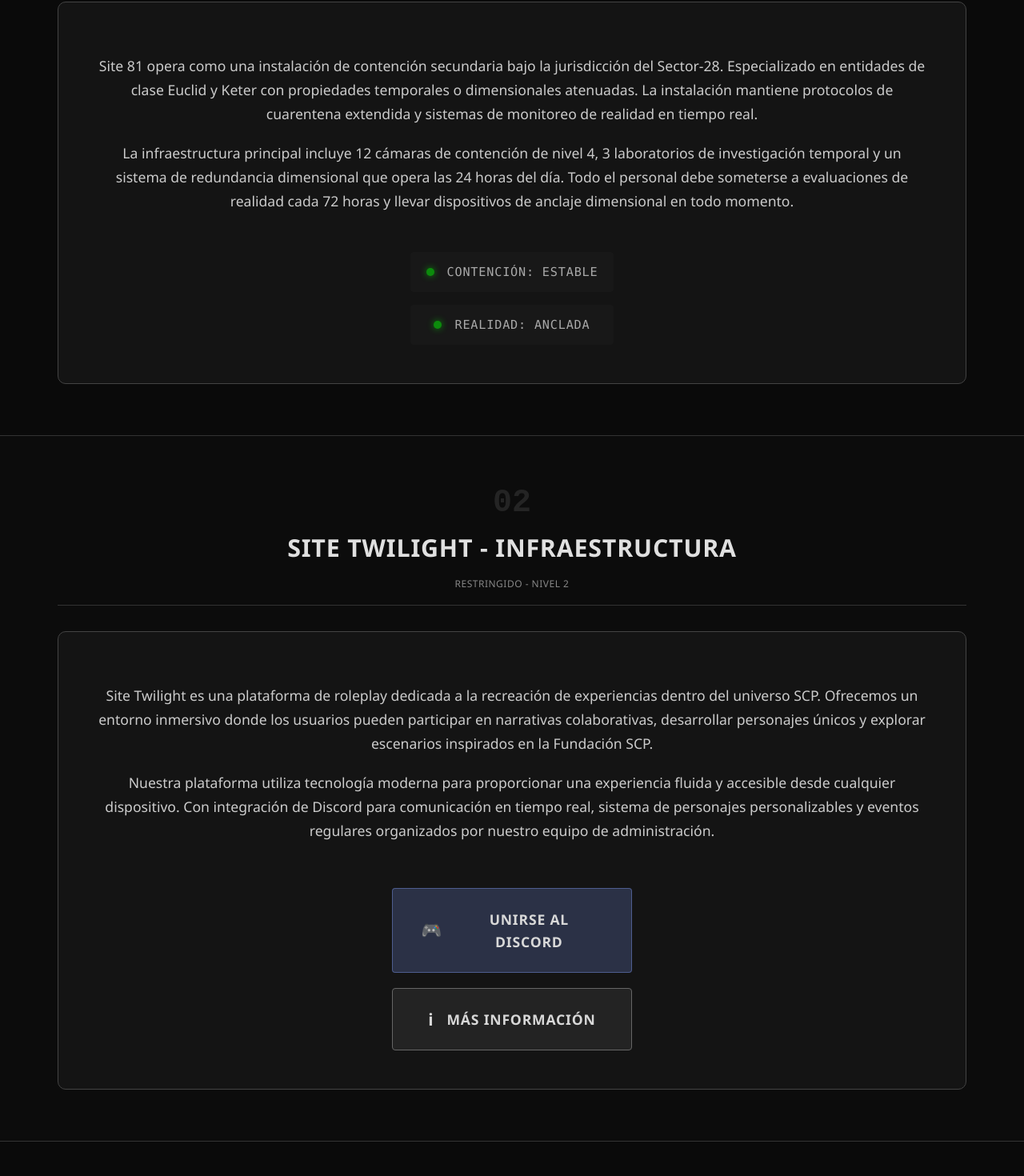
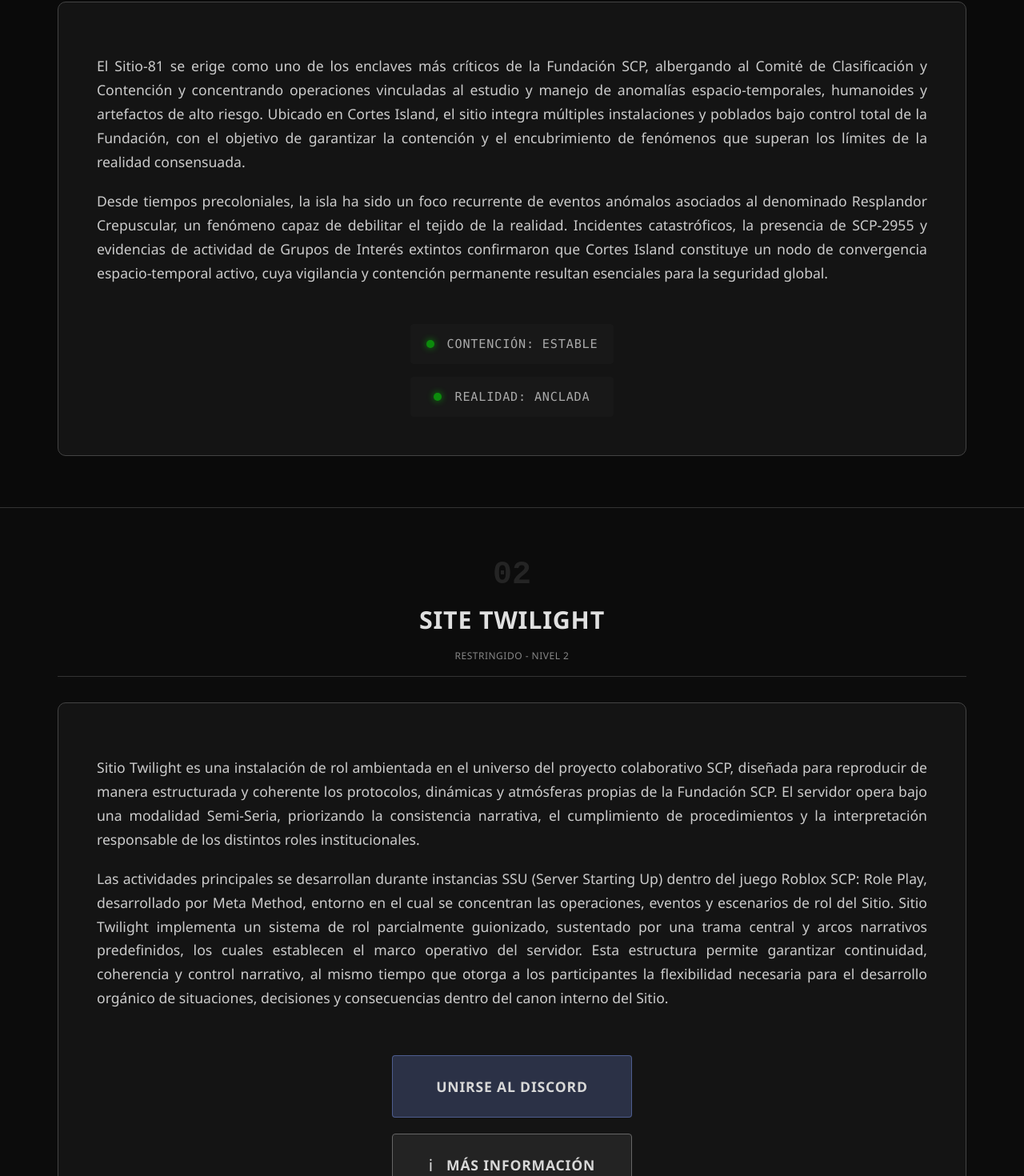
Before and after one commit to emiliano-gandini-outeda/Site-Twilight, a Vue app in the folder frontend/: page / in a window 1280 px wide. Shown: the part 1056-2526 px from the top of the page at 80% size. Built offline with nearby package versions, Linux system fonts and the light colour scheme; no server answers.

Commit message:
Small Fixes

```diff
--- a/frontend/src/components/Footer.vue
+++ b/frontend/src/components/Footer.vue
@@ -92,7 +92,7 @@
           </div>
           <div class="section-content">
             <div class="system-links">
-              <a href="#" class="system-link">
+              <a href="/dashboard" class="system-link">
                 <div class="link-icon-svg">
                   <svg viewBox="0 0 24 24" fill="none" stroke="currentColor" stroke-width="1.5" stroke-linecap="round" stroke-linejoin="round">
                     <rect x="3" y="3" width="18" height="18" rx="2" ry="2"></rect>
@@ -100,7 +100,7 @@
                     <line x1="9" y1="21" x2="9" y2="9"></line>
                   </svg>
                 </div>
-                <span class="link-text">Marcador 1</span>
+                <span class="link-text">Dashboard</span>
               </a>
               <a href="#" class="system-link">
                 <div class="link-icon-svg">
@@ -108,7 +108,7 @@
                     <path d="M14.7 6.3a1 1 0 0 0 0 1.4l1.6 1.6a1 1 0 0 0 1.4 0l3.77-3.77a6 6 0 0 1-7.94 7.94l-6.91 6.91a2.12 2.12 0 0 1-3-3l6.91-6.91a6 6 0 0 1 7.94-7.94l-3.76 3.76z"></path>
                   </svg>
                 </div>
-                <span class="link-text">Marcador 2</span>
+                <span class="link-text">[REDACTED]</span>
               </a>
               <a href="#" class="system-link">
                 <div class="link-icon-svg">
@@ -118,7 +118,7 @@
                     <line x1="6" y1="20" x2="6" y2="14"></line>
                   </svg>
                 </div>
-                <span class="link-text">Marcador 3</span>
+                <span class="link-text">[REDACTED]</span>
               </a>
               <a href="#" class="system-link">
                 <div class="link-icon-svg">
@@ -126,7 +126,7 @@
                     <path d="M22 19a2 2 0 0 1-2 2H4a2 2 0 0 1-2-2V5a2 2 0 0 1 2-2h5l2 3h9a2 2 0 0 1 2 2z"></path>
                   </svg>
                 </div>
-                <span class="link-text">Marcador 4</span>
+                <span class="link-text">[REDACTED]</span>
               </a>
             </div>
           </div>
--- a/frontend/src/components/Header.vue
+++ b/frontend/src/components/Header.vue
@@ -51,7 +51,7 @@
               <line x1="12" y1="8" x2="12.01" y2="8"></line>
             </svg>
           </div>
-          <span class="button-text">Info</span>
+          <span class="button-text">Información</span>
         </button>
 
         <button class="nav-button secondary" @click="goToDashboard">
@@ -191,7 +191,7 @@
                 <line x1="12" y1="8" x2="12.01" y2="8"></line>
               </svg>
             </div>
-            <span class="mobile-nav-text">Site Information</span>
+            <span class="mobile-nav-text">Site Información</span>
           </button>
 
           <button class="mobile-nav-item" @click="goToDashboard">
--- a/frontend/src/views/Landing.vue
+++ b/frontend/src/views/Landing.vue
@@ -37,20 +37,16 @@
       <div class="section-content">
         <div class="section-header">
           <div class="section-number">01</div>
-          <h2 class="section-title">SITE 81 - PROTOCOLO DE OPERACIONES</h2>
+          <h2 class="section-title">SITE 81: TWILIGHT</h2>
           <div class="section-classification">CLASIFICADO - NIVEL 3</div>
         </div>
         <div class="text-card">
           <div class="card-body">
             <p class="card-text">
-              Site 81 opera como una instalación de contención secundaria bajo la jurisdicción del Sector-28.
-              Especializado en entidades de clase Euclid y Keter con propiedades temporales o dimensionales atenuadas.
-              La instalación mantiene protocolos de cuarentena extendida y sistemas de monitoreo de realidad en tiempo real.
+El Sitio-81 se erige como uno de los enclaves más críticos de la Fundación SCP, albergando al Comité de Clasificación y Contención y concentrando operaciones vinculadas al estudio y manejo de anomalías espacio-temporales, humanoides y artefactos de alto riesgo. Ubicado en Cortes Island, el sitio integra múltiples instalaciones y poblados bajo control total de la Fundación, con el objetivo de garantizar la contención y el encubrimiento de fenómenos que superan los límites de la realidad consensuada.
             </p>
             <p class="card-text extra-text">
-              La infraestructura principal incluye 12 cámaras de contención de nivel 4, 3 laboratorios de investigación temporal
-              y un sistema de redundancia dimensional que opera las 24 horas del día. Todo el personal debe someterse a evaluaciones
-              de realidad cada 72 horas y llevar dispositivos de anclaje dimensional en todo momento.
+Desde tiempos precoloniales, la isla ha sido un foco recurrente de eventos anómalos asociados al denominado Resplandor Crepuscular, un fenómeno capaz de debilitar el tejido de la realidad. Incidentes catastróficos, la presencia de SCP-2955 y evidencias de actividad de Grupos de Interés extintos confirmaron que Cortes Island constituye un nodo de convergencia espacio-temporal activo, cuya vigilancia y contención permanente resultan esenciales para la seguridad global.
             </p>
           </div>
           <div class="card-footer">
@@ -74,31 +70,26 @@
       <div class="section-content">
         <div class="section-header">
           <div class="section-number">02</div>
-          <h2 class="section-title">SITE TWILIGHT - INFRAESTRUCTURA</h2>
+          <h2 class="section-title">SITE TWILIGHT</h2>
           <div class="section-classification">RESTRINGIDO - NIVEL 2</div>
         </div>
         <div class="text-card">
           <div class="card-body">
             <p class="card-text">
-              Site Twilight es una plataforma de roleplay dedicada a la recreación de experiencias dentro del universo SCP.
-              Ofrecemos un entorno inmersivo donde los usuarios pueden participar en narrativas colaborativas, desarrollar personajes
-              únicos y explorar escenarios inspirados en la Fundación SCP.
-            </p>
+Sitio Twilight es una instalación de rol ambientada en el universo del proyecto colaborativo SCP, diseñada para reproducir de manera estructurada y coherente los protocolos, dinámicas y atmósferas propias de la Fundación SCP. El servidor opera bajo una modalidad Semi-Seria, priorizando la consistencia narrativa, el cumplimiento de procedimientos y la interpretación responsable de los distintos roles institucionales.            </p>
             <p class="card-text extra-text">
-              Nuestra plataforma utiliza tecnología moderna para proporcionar una experiencia fluida y accesible desde cualquier dispositivo.
-              Con integración de Discord para comunicación en tiempo real, sistema de personajes personalizables y eventos regulares
-              organizados por nuestro equipo de administración.
-            </p>
+Las actividades principales se desarrollan durante instancias SSU (Server Starting Up) dentro del juego Roblox SCP: Role Play, desarrollado por Meta Method, entorno en el cual se concentran las operaciones, eventos y escenarios de rol del Sitio. Sitio Twilight implementa un sistema de rol parcialmente guionizado, sustentado por una trama central y arcos narrativos predefinidos, los cuales establecen el marco operativo del servidor. Esta estructura permite garantizar continuidad, coherencia y control narrativo, al mismo tiempo que otorga a los participantes la flexibilidad necesaria para el desarrollo orgánico de situaciones, decisiones y consecuencias dentro del canon interno del Sitio.</p>
           </div>
           <div class="card-footer">
             <div class="action-buttons">
               <a href="https://discord.com/invite/37BrVa6b8E" target="_blank" class="discord-button">
-                <span class="button-icon">🎮</span>
                 <span class="button-text">UNIRSE AL DISCORD</span>
               </a>
               <button class="info-button">
+                <a href="/information" class="info-text">
                 <span class="button-icon">ℹ</span>
                 <span class="button-text">MÁS INFORMACIÓN</span>
+              </a>
               </button>
             </div>
           </div>
@@ -655,7 +646,7 @@
   color: #ccc;
   line-height: 1.7;
   margin-bottom: 1.2rem;
-  text-align: center;
+  text-align: justify;
   width: 100%;
   box-sizing: border-box;
   font-size: 1rem;
@@ -738,6 +729,14 @@
   width: 100%;
   max-width: 320px;
   box-sizing: border-box;
+}
+
+.info-text {
+    color: #d8d8d8;
+      display: flex;
+  align-items: center;
+  justify-content: center;
+  gap: 1rem;
 }
 
 .discord-button:hover {
```
